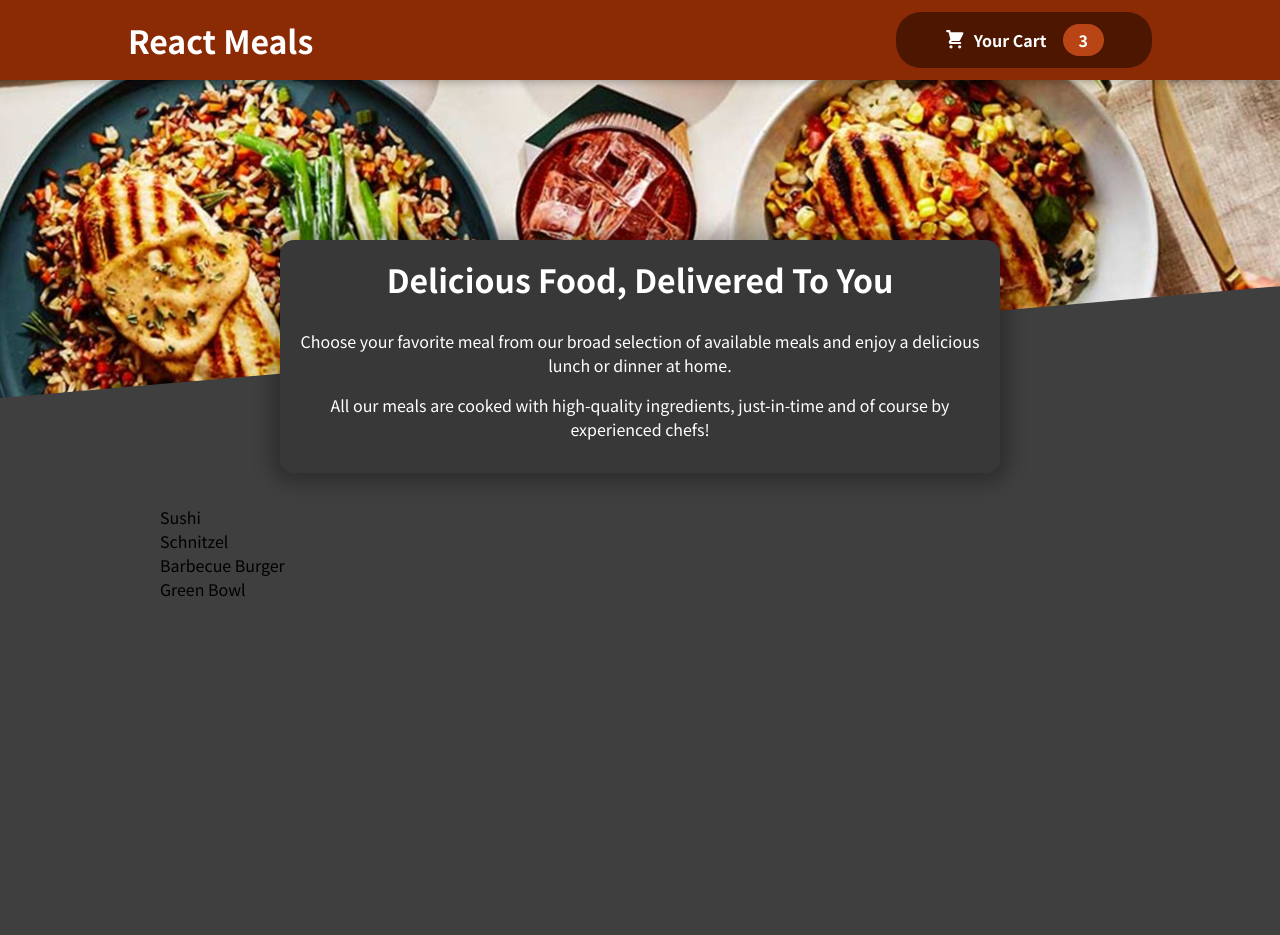
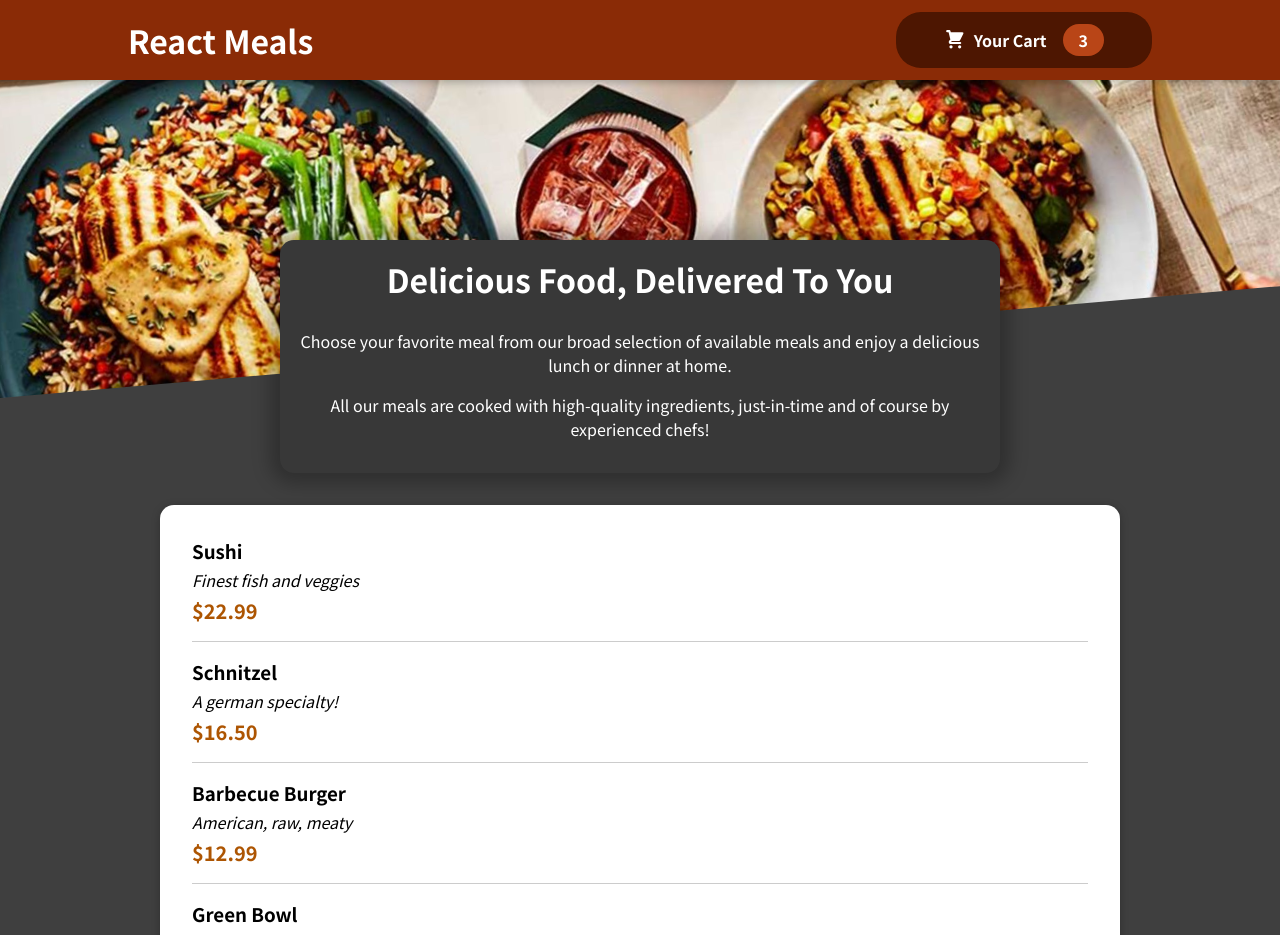
Before and after one commit to HennadiiZ/11ReactMeals, a React (Create React App) app: page / in a window 1280 px wide. Shown: the top 935 px of the page. Before the commit the page ends 800 px from the top, so only its background shows below. Built offline with nearby package versions, Linux system fonts and the light colour scheme.

Commit message:
136 Adding Individual Meal Items & Displaying

```diff
--- a/src/components/Meals/AvailableMeals.js
+++ b/src/components/Meals/AvailableMeals.js
@@ -1,4 +1,6 @@
 import classes from './AvailableMeals.module.css';
+import Card from '../UI/Card';
+import MealItem from './MealItem/MealItem';
 
 const DUMMY_MEALS = [
   {
@@ -28,14 +30,25 @@
 ];
 
 const AvailableMeals = () => {
-  const mealsList = DUMMY_MEALS.map(meal => <li key={meal.id}>{meal.name}</li>);
+//   const mealsList = DUMMY_MEALS.map(meal => <li key={meal.id}>{meal.name}</li>);
+  const mealsList = DUMMY_MEALS.map(meal => (
+    <MealItem
+      key={meal.id}
+      name={meal.name}
+      description={meal.description}
+      price={meal.price}
+    />));
 
   return  <section className={classes.meals}>
     <ul>
       {/* {DUMMY_MEALS.map((item) => {
         return<li>{meal.name}</li>
       })} */}
-      { mealsList }
+      {/* { mealsList } */}
+
+      <Card>
+        <ul>{ mealsList }</ul>
+      </Card>
     </ul>
   </section>
 };
--- /dev/null
+++ b/src/components/Meals/MealItem/MealItem.js
@@ -0,0 +1,24 @@
+import classes from './MealItem.module.css';
+import React from 'react';
+import Card from '../../UI/Card';
+
+const MealItem = props => {
+  const price = `$${props.price.toFixed(2)}`;
+  return (
+    // <React.Fragment></React.Fragment>
+    // <Card>
+      <li className={`${classes.meal}`}>
+        <div>
+          <h3>{props.name}</h3>
+          <div className={`${classes.description}`}>{props.description}</div>
+          <div className={`${classes.price}`}>{price}</div>
+        </div>
+        <div>
+
+        </div>
+      </li>
+    // </Card>
+  );
+}
+
+export default MealItem;
--- /dev/null
+++ b/src/components/Meals/MealItem/MealItem.module.css
@@ -0,0 +1,22 @@
+.meal {
+  display: flex;
+  justify-content: space-between;
+  margin: 1rem;
+  padding-bottom: 1rem;
+  border-bottom: 1px solid #ccc;
+}
+
+.meal h3 {
+  margin: 0 0 0.25rem 0;
+}
+
+.description {
+  font-style: italic;
+}
+
+.price {
+  margin-top: 0.25rem;
+  font-weight: bold;
+  color: #ad5502;
+  font-size: 1.25rem;
+}
--- /dev/null
+++ b/src/components/UI/Card.js
@@ -0,0 +1,12 @@
+import React from 'react';
+import classes from './Card.module.css';
+
+const Card = props => {
+  return (
+    <div className={classes.card}>
+      {props.children}
+    </div>
+  );
+};
+
+export default Card;
--- /dev/null
+++ b/src/components/UI/Card.module.css
@@ -0,0 +1,6 @@
+.card {
+  padding: 1rem;
+  box-shadow: 0 2px 8px rgba(0, 0, 0, 0.25);
+  border-radius: 14px;
+  background-color: white;
+}
--- a/src/index.js
+++ b/src/index.js
@@ -12,3 +12,5 @@
 // 134 Adding the _Cart_ Button Component
 
 // 135 Adding a _Meals_ Component
+
+// 136 Adding Individual Meal Items & Displaying
```
Also changed, not shown: src/components/Meals/MealItem/MealItemForm.js (added, +7 -0 lines), 1 other file (tests, documents, lock files or other folders).
